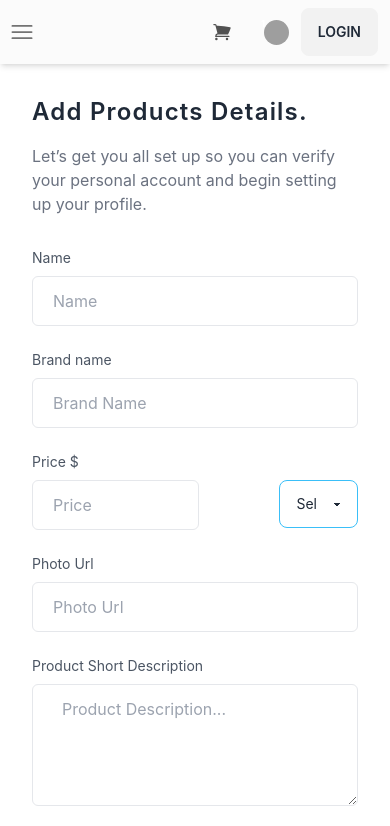
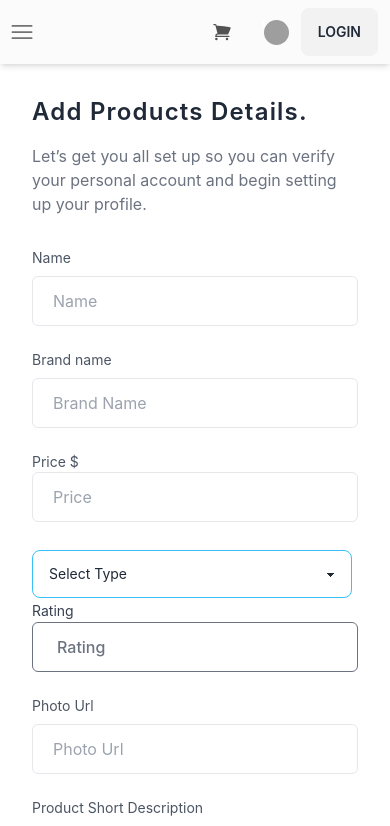
Before and after one commit to heyMinhaz/Phone-shop-client-site, a React (Vite) app: page /addproducts in a window 390 px wide. Shown: the top 826 px of the page. Built offline with nearby package versions, Linux system fonts and the light colour scheme; grey boxes are pictures that could not be loaded.

Commit message:
form design

```diff
--- a/src/components/pages/Addproducts.jsx
+++ b/src/components/pages/Addproducts.jsx
@@ -4,9 +4,33 @@
 import React from 'react';
 
 const Addproducts = () => {
+
+    const handelRegister = (e) => {
+        e.preventDefault();
+        console.log(e.currentTarget);
+        const form = new FormData(e.currentTarget)
+
+        const name = form.get('name');
+
+        const brandname = form.get("brandname");
+
+        const Price = form.get("Price");
+        const type = form.get("type");
+        const rating = form.get("rating");
+        const textarea = form.get("textarea");
+        const photourl = form.get("photourl");
+
+
+
+
+        console.log(name, Price, brandname, type, rating, textarea, photourl);
+
+    }
+
+
     return (
       <div>
-        <form>
+        <form onSubmit={handelRegister}>
           <section className="bg-white dark:bg-gray-900">
             <div className="flex justify-center min-h-screen">
               <div className="flex items-center w-full max-w-3xl p-8 mx-auto lg:px-12 lg:w-3/5">
@@ -45,26 +69,48 @@ const Addproducts = () => {
                       />
                     </div>
 
-                    <div className=" flex flex-row">
+                    <div className=" lg:flex lg:flex-row">
                       <div>
-                        <label className="block mb-2 text-sm text-gray-600 dark:text-gray-200">
+                        <label className="block lg:mb-2 text-sm text-gray-600 dark:text-gray-200">
                           Price $
                         </label>
                         <input
                           type="text"
+                          name="Price"
                           placeholder="Price"
-                          className="block w-full px-5 py-3 mt-2 text-gray-700 placeholder-gray-400 bg-white border border-gray-200 rounded-md dark:placeholder-gray-600 dark:bg-gray-900 dark:text-gray-300 dark:border-gray-700 focus:border-blue-400 dark:focus:border-blue-400 focus:ring-blue-400 focus:outline-none focus:ring focus:ring-opacity-40"
+                          className="block w-full px-5 py-3 lg:mt-2 text-gray-700 placeholder-gray-400 bg-white border border-gray-200 rounded-md dark:placeholder-gray-600 dark:bg-gray-900 dark:text-gray-300 dark:border-gray-700 focus:border-blue-400 dark:focus:border-blue-400 focus:ring-blue-400 focus:outline-none focus:ring focus:ring-opacity-40"
                         />
                       </div>
 
-                      <div className="mt-7 ml-20">
-                        <select className="select select-info w-full max-w-xs">
+                      <div className="mt-7 lg:ml-20 ">
+                        <select
+                          name="type"
+                          className="select select-info w-full max-w-xs"
+                        >
                           <option disabled selected>
                             Select Type
                           </option>
                           <option>Phone</option>
                           <option>Computer</option>
                         </select>
+                      </div>
+
+                      <div className="lg:mb-5">
+                        <label
+                          for="fName"
+                          className="lg:mb-1 lg:block text-gray-700"
+                        >
+                          <span className="lg:ml-10 text-sm text-gray-700">
+                            Rating
+                          </span>
+                        </label>
+                        <input
+                          type="text"
+                          name="rating"
+                          id="fName"
+                          placeholder="Rating"
+                          className="w-full rounded-md border border-[#e0e0e0] bg-white py-3 px-6 text-base font-medium text-[#6B7280] outline-none focus:border-[#6A64F1] focus:shadow-md lg:ml-10"
+                        />
                       </div>
                     </div>
 
@@ -74,6 +120,7 @@ const Addproducts = () => {
                       </label>
                       <input
                         type="text"
+                        name="photourl"
                         placeholder="Photo Url"
                         className="block w-full px-5 py-3 mt-2 text-gray-700 placeholder-gray-400 bg-white border border-gray-200 rounded-md dark:placeholder-gray-600 dark:bg-gray-900 dark:text-gray-300 dark:border-gray-700 focus:border-blue-400 dark:focus:border-blue-400 focus:ring-blue-400 focus:outline-none focus:ring focus:ring-opacity-40"
                       />
@@ -94,6 +141,7 @@ const Addproducts = () => {
                       <textarea
                         id="message"
                         rows="4"
+                        name="textarea"
                         className="block w-full px-5 py-3 mt-2  placeholder-gray-400 bg-white border border-gray-200 rounded-md dark:placeholder-gray-600 dark:bg-gray-900 dark:text-gray-300 dark:border-gray-700 focus:border-blue-400 dark:focus:border-blue-400 focus:ring-blue-400 focus:outline-none focus:ring focus:ring-opacity-40"
                         placeholder="  Product Description..."
                       ></textarea>
--- a/src/components/pages/Home.jsx
+++ b/src/components/pages/Home.jsx
@@ -4,7 +4,64 @@ import React from 'react';
 const Home = () => {
     return (
       <div>
-        <h1>hello</h1>
+        <div className="carousel h-[60vh]">
+          <div id="slide1" className="carousel-item relative w-full">
+            <img
+              src="https://business.ee.co.uk/content/dam/eeb-site/images-2023/home-page/teasers/google-launches/pixel-8-launch/buy-now/pixel8-pro-desktop-banner-bay-buynow.png"
+              className="w-full"
+            />
+            <div className="absolute flex justify-between transform -translate-y-1/2 left-5 right-5 top-1/2">
+              <a href="#slide4" className="btn btn-circle">
+                ❮
+              </a>
+              <a href="#slide2" className="btn btn-circle">
+                ❯
+              </a>
+            </div>
+          </div>
+          <div id="slide2" className="carousel-item relative w-full">
+            <img
+              src="https://rewardmobile.co.uk/wp-content/uploads/2023/09/Apple-iPhone-15-promo-banner-buy-now-scaled.jpg"
+              className="w-full"
+            />
+            <div className="absolute flex justify-between transform -translate-y-1/2 left-5 right-5 top-1/2">
+              <a href="#slide1" className="btn btn-circle">
+                ❮
+              </a>
+              <a href="#slide3" className="btn btn-circle">
+                ❯
+              </a>
+            </div>
+          </div>
+          <div id="slide3" className="carousel-item relative w-full">
+            <img
+              src="https://www.m1.com.sg/-/media/Images/Personal/Mobile/Brands/samsung/1440x400_s23.jpg"
+              className="w-full"
+            />
+            <div className="absolute flex justify-between transform -translate-y-1/2 left-5 right-5 top-1/2">
+              <a href="#slide2" className="btn btn-circle">
+                ❮
+              </a>
+              <a href="#slide4" className="btn btn-circle">
+                ❯
+              </a>
+            </div>
+          </div>
+          <div id="slide4" className="carousel-item relative w-full">
+            <img
+              src="https://www.phonesltd.co.uk/wp-content/uploads/2023/02/ee-sim-only-deals-with-double-data-and-30-off.jpg"
+              className="w-full"
+            />
+            <div className="absolute flex justify-between transform -translate-y-1/2 left-5 right-5 top-1/2">
+              <a href="#slide3" className="btn btn-circle">
+                ❮
+              </a>
+              <a href="#slide1" className="btn btn-circle">
+                ❯
+              </a>
+            </div>
+          </div>
+        </div>
       </div>
     );
 };
```
